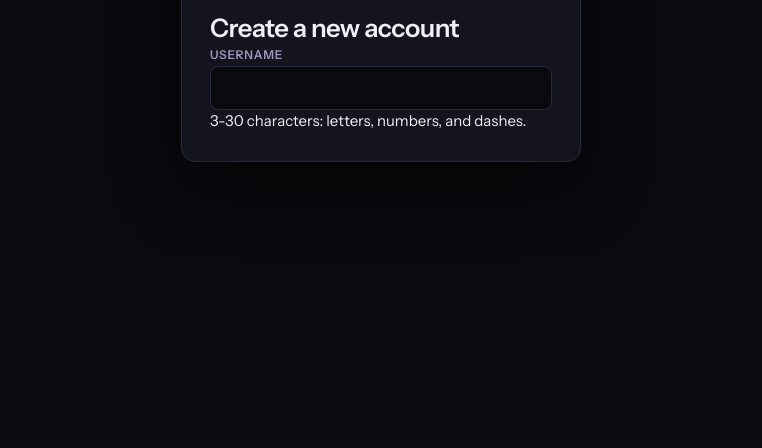
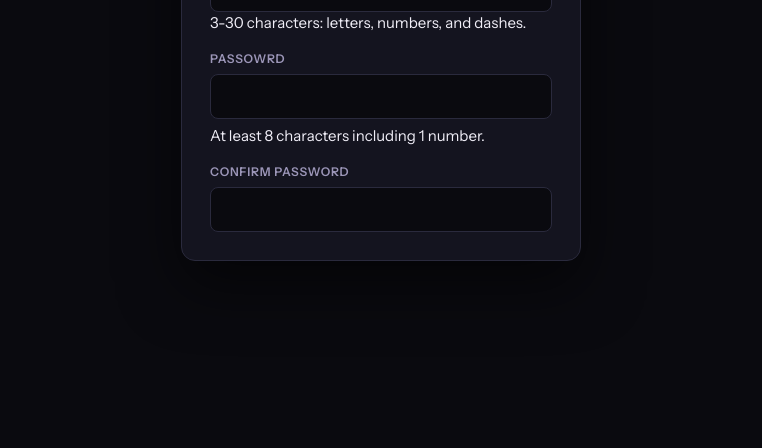
Before and after one commit to Aidan4715/Internship-Tracker, a plain HTML site: page site/first_page/signup_page/signup.html in a window 1280 px wide. Shown: the part 352-800 px from the top of the page, without its empty margins (259-1021 px from the left). Drawn offline with Linux system fonts and the light colour scheme.

Commit message:
did the password stuff

```diff
--- a/site/first_page/signup_page/signup.html
+++ b/site/first_page/signup_page/signup.html
@@ -29,6 +29,7 @@
                 </div>
 
             <form id="signup-form" class="auth-form">
+                <!-- username input and display of its requirments-->
                 <div class="feild">
                     <!-- adds the username text-->
                     <label class="label" form="signup-username">
@@ -43,6 +44,32 @@
                         3-30 characters: letters, numbers, and dashes.
                 </span>
                 </div>
+
+                <!-- password input along with its requirnments-->
+                 <div class="field">
+                    <label class="label" for="signup-password">
+                        Passowrd
+                    </label>
+                    <!-- password input handeling-->
+                    <input class="input" id="signup-password" name="password" type="password"
+                        autocomplete="new-password" required minlength="8" pattern="[0-9]"
+                        aria-describeby="signup-password-hint">
+                    <!-- password requirments -->
+                    <span class="hint" id="signup-password-hint">
+                        At least 8 characters including 1 number.
+                    </span>
+                 </div>
+
+                 <!-- second password input area-->
+                 <div class="field">
+                    <label class="label" for="signup-confirm">
+                        Confirm password
+                    </label>
+                    <input class="input" id="signup-confirm" name="confirm" type="password"
+                        autocomplete="new-passowrd" required>
+                 </div>
+
+
             </form>
 
 
```
